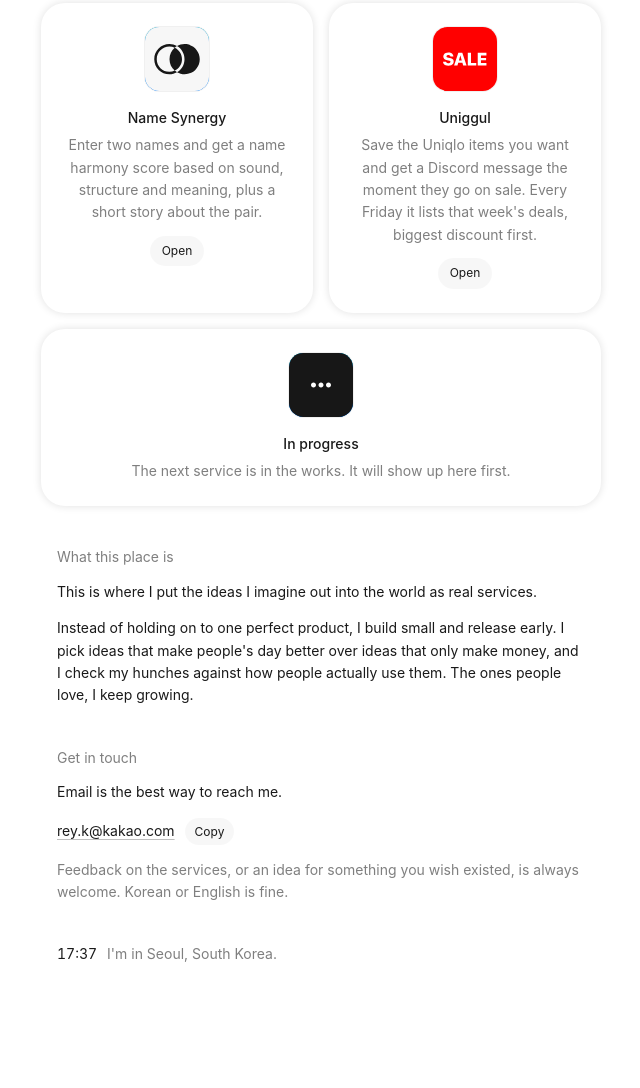
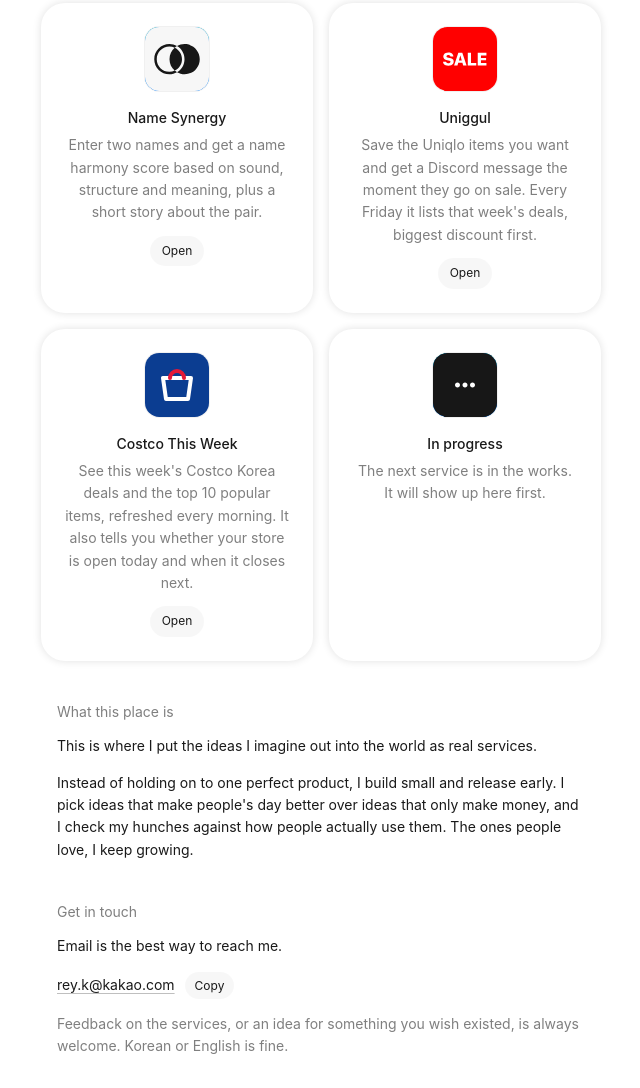
Before and after one commit to daehooooo-boop/rey-farm, a plain HTML site: page index.html in a window 1280 px wide. Shown: the part 656-1744 px from the top of the page, without its empty margins (319-959 px from the left). Before the commit the page ends 1694 px from the top, so only its background shows below. Drawn offline with Linux system fonts and the light colour scheme.

Commit message:
허브에 이번 주 코스트코 카드 추가
Co-Authored-By: Claude Opus 5.5 <noreply@anthropic.com>
Claude-Session: https://claude.ai/code/session_01ADYxL5e77e1Shx2ZS64c2U

```diff
--- a/index.html
+++ b/index.html
@@ -129,13 +129,14 @@ applyTheme();
 const COMMON = {
   brand: "Rey.K",
   email: "rey.k@kakao.com",
-  updated: "2026-11-15",
+  updated: "2026-11-21",
   portfolio: "",   /* 비공개: PDF 주소를 넣으면 Portfolio 항목이 다시 보여요 (예: "portfolio/kimdaeho_portfolio.pdf") */
   services: [
     { id: "nopo", url: "https://nopomap.reyfarm.app", icon: "assets/nopo-icon.svg" },
     { id: "bts",  url: "https://bts.reyfarm.app",        icon: "assets/bts-icon.svg" },
     { id: "name", url: "https://nss.reyfarm.app",       icon: "assets/name-icon.svg" },
     { id: "uniggul", url: "https://uniggul.reyfarm.app", icon: "assets/uniggul-icon.svg" },
+    { id: "costco", url: "https://costco.reyfarm.app", icon: "assets/costco-icon.svg" },
     { id: "ing",  url: "",                                 icon: "assets/ing-icon.svg" }
   ]
 };
@@ -152,6 +153,7 @@ const TEXT = {
       bts:  { name: "버스타", desc: "열자마자 가장 가까운 정류장의 버스 도착 시간을 보여 줘요. 정류장을 검색할 필요 없이 '지금 몇 분 남았는지'만 바로 확인할 수 있어요." },
       name: { name: "이름 궁합", desc: "두 사람의 이름을 넣으면 발음과 구조, 의미로 본 이름 조화 지수와 둘의 짧은 이야기를 보여 줘요." },
       uniggul: { name: "유니꿀로", desc: "갖고 싶은 유니클로 상품을 저장해 두면 할인이 시작될 때 디스코드로 바로 알려 줘요. 매주 금요일에는 그 주 할인 상품을 할인율 순으로 모아 보여 줘요." },
+      costco: { name: "이번 주 코스트코", desc: "코스트코 이번 주 할인상품과 인기상품 TOP 10을 매일 아침 모아 보여 줘요. 가려는 지점이 오늘 문을 여는지, 다음 휴무일은 언제인지도 바로 알려 줘요." },
       ing:  { name: "만드는 중", desc: "다음 서비스를 만들고 있어요. 나오면 여기에 가장 먼저 올라와요." }
     },
     open: "보기", soon: "준비 중",
@@ -178,6 +180,7 @@ const TEXT = {
       bts:  { name: "BTS", desc: "Open it and you see arrival times for the nearest bus stop. No searching for stops, just how many minutes until your bus." },
       name: { name: "Name Synergy", desc: "Enter two names and get a name harmony score based on sound, structure and meaning, plus a short story about the pair." },
       uniggul: { name: "Uniggul", desc: "Save the Uniqlo items you want and get a Discord message the moment they go on sale. Every Friday it lists that week's deals, biggest discount first." },
+      costco: { name: "Costco This Week", desc: "See this week's Costco Korea deals and the top 10 popular items, refreshed every morning. It also tells you whether your store is open today and when it closes next." },
       ing:  { name: "In progress", desc: "The next service is in the works. It will show up here first." }
     },
     open: "Open", soon: "Coming soon",
```
Also changed, not shown: assets/costco-icon.svg (added).
